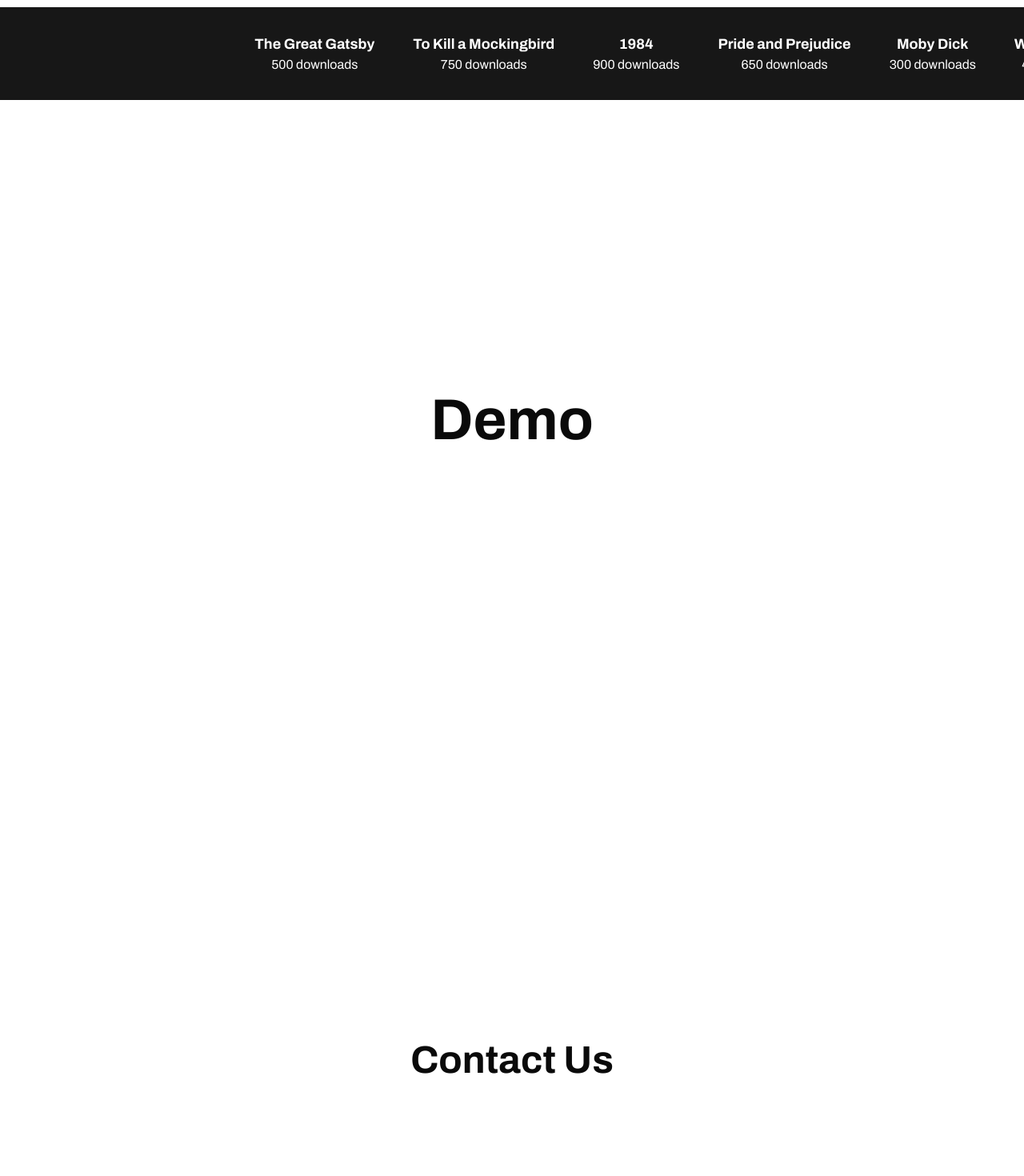
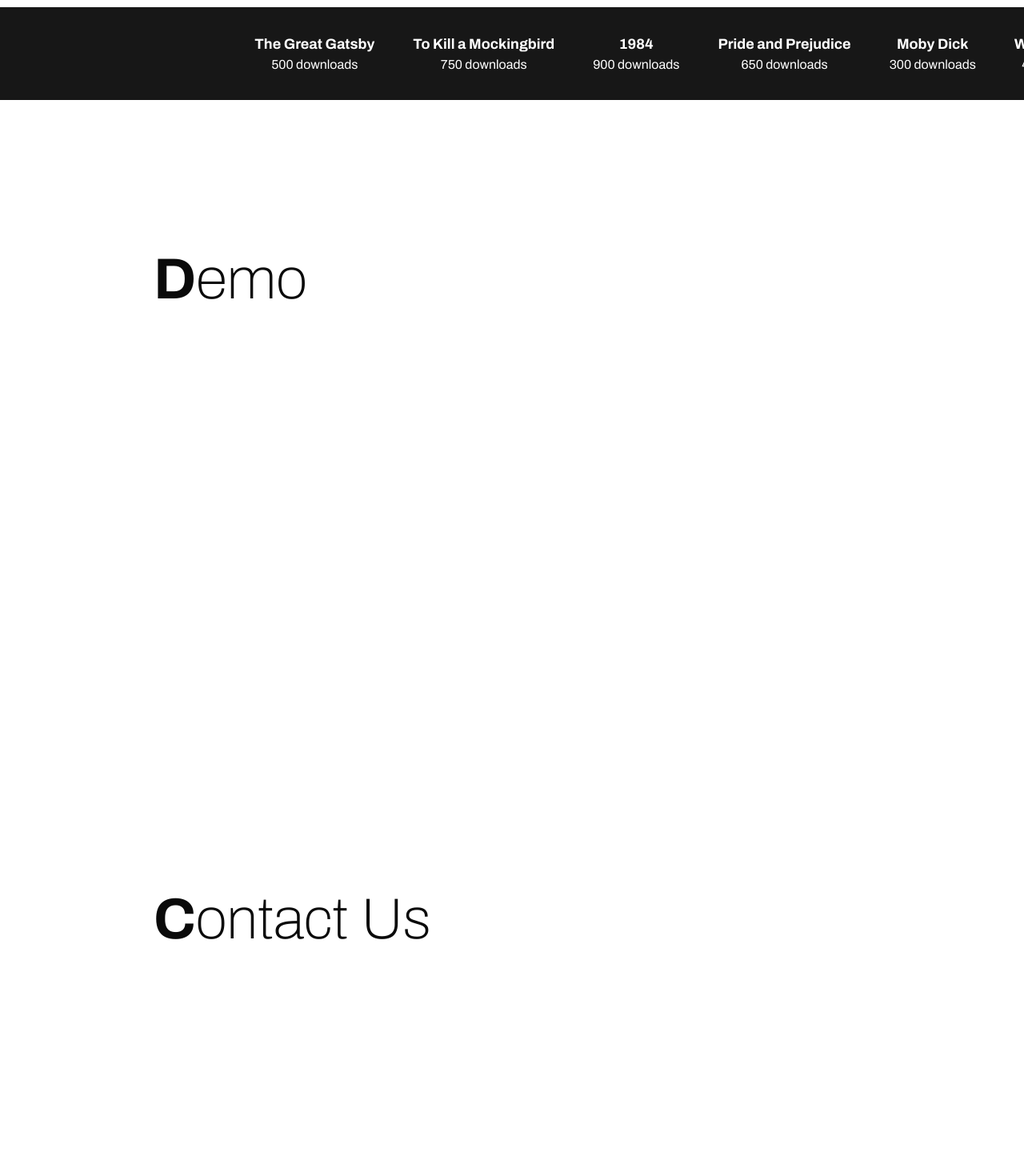
Before and after one commit to wertyaser/cfiction, a Next.js app: page / in a window 1280 px wide. Shown: the part 1600-3070 px from the top of the page at 80% size. Built offline with nearby package versions, Linux system fonts and the light colour scheme.

Commit message:
Update section IDs and improve layout; enhance Contact Us and Demo components styling

```diff
--- a/src/app/page.tsx
+++ b/src/app/page.tsx
@@ -124,6 +124,7 @@ export default function Home() {
           `}</style>
         </div>
       </div>
+
       <section className=" min-h-screen mx-auto ">
         <div id="visual">
           <h1 className="text-7xl text-bold">Demo</h1>
--- a/src/components/contact-us.tsx
+++ b/src/components/contact-us.tsx
@@ -1,10 +1,11 @@
 export default function ContactUs() {
   return (
-    <section
-      id="contact-us"
-      className="min-h-screen flex flex-col justify-center items-center"
-    >
-      <h2 className="text-5xl font-bold">Contact Us</h2>
+    <section id="contact-us" className="min-h-screen max-w-4xl mx-auto">
+      <h2 className="text-7xl font-bold">
+        <span>C</span>
+        <span className="font-thin">ontact Us</span>
+      </h2>
+      <div className="flex justify-center items-center"></div>
     </section>
   );
 }
--- a/src/components/demo.tsx
+++ b/src/components/demo.tsx
@@ -1,10 +1,11 @@
 export default function Demo() {
   return (
-    <section
-      id="visual"
-      className="min-h-screen flex flex-col justify-center items-center"
-    >
-      <h2 className="text-7xl font-bold">Demo</h2>
+    <section id="demo" className="min-h-screen max-w-4xl mx-auto">
+      <h2 className="text-7xl font-bold">
+        <span>D</span>
+        <span className="font-thin">emo</span>
+      </h2>
+      <div className="flex justify-center items-center"></div>
     </section>
   );
 }
--- a/src/components/most-downloaded.tsx
+++ b/src/components/most-downloaded.tsx
@@ -2,7 +2,7 @@ import { topBooks } from "@/lib/top-books";
 
 export default function MostDownloaded() {
   return (
-    <div className="min-h-[25vh] mt-10">
+    <div className="min-h-[50vh] mt-10">
       <h2 className="text-bold text-7xl text-center pb-6">Most Downloaded</h2>
       <div className="bg-primary text-white p-4">
         <ul className="flex flex-wrap justify-center space-x-4 animate-marquee">
```
